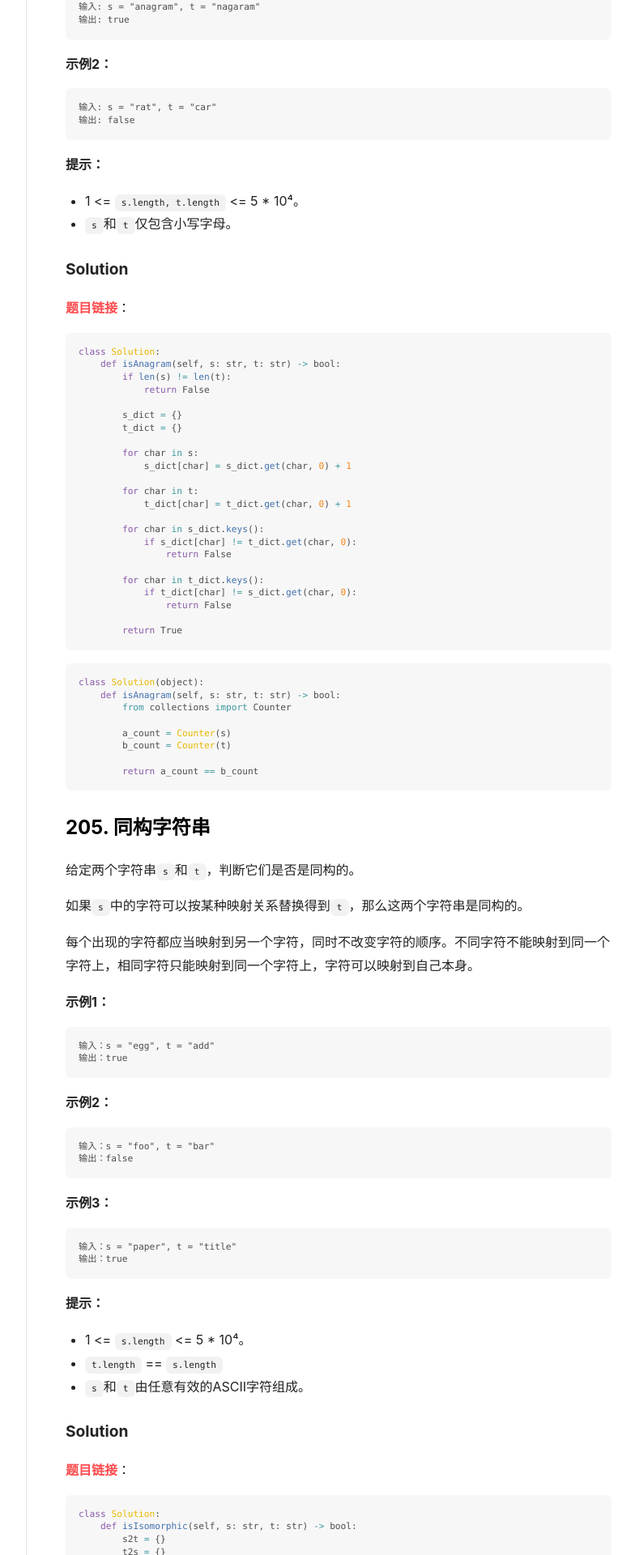
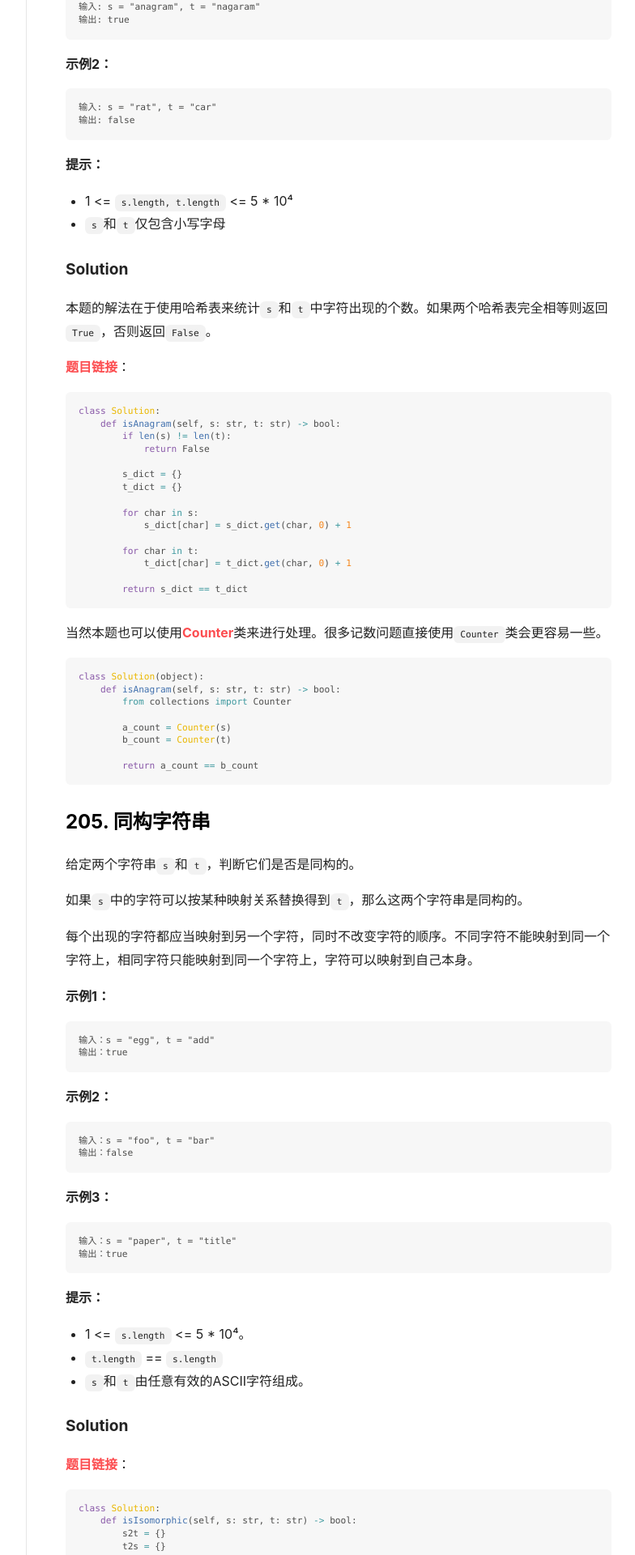
Before and after one commit to peng00bo00/peng00bo00_previous_blog, a Jekyll site: the page built from _leetcode/2023-01-21-HashTable.md, in a window 1280 px wide. Shown: the part 504-2424 px from the top of the page at 81% size, without its empty margins (237-1021 px from the left). Built offline with Jekyll 4.4.1, drawn with Linux system fonts in a browser that asks for light colours; nearby versions of some CDN libraries; comment, search, counter and statistics services are not loaded.

Commit message:
Update 2023-01-21-HashTable.md

````diff
--- a/_leetcode/2023-01-21-HashTable.md
+++ b/_leetcode/2023-01-21-HashTable.md
@@ -33,10 +33,12 @@ sidebar:
 
 **提示：**
 
-- 1 <= `s.length, t.length` <= 5 * 10⁴。
-- `s`和`t`仅包含小写字母。
+- 1 <= `s.length, t.length` <= 5 * 10⁴
+- `s`和`t`仅包含小写字母
 
 #### Solution
+
+本题的解法在于使用哈希表来统计`s`和`t`中字符出现的个数。如果两个哈希表完全相等则返回`True`，否则返回`False`。
 
 [题目链接](https://leetcode.cn/problems/valid-anagram/)：
 
@@ -55,17 +57,11 @@ class Solution:
         for char in t:
             t_dict[char] = t_dict.get(char, 0) + 1
 
-        for char in s_dict.keys():
-            if s_dict[char] != t_dict.get(char, 0):
-                return False
-
-        for char in t_dict.keys():
-            if t_dict[char] != s_dict.get(char, 0):
-                return False
-
-        return True
+        return s_dict == t_dict
 ```
 {: .snippet}
+
+当然本题也可以使用[Counter](https://docs.python.org/3/library/collections.html#collections.Counter)类来进行处理。很多记数问题直接使用`Counter`类会更容易一些。
 
 ```python
 class Solution(object):
````
